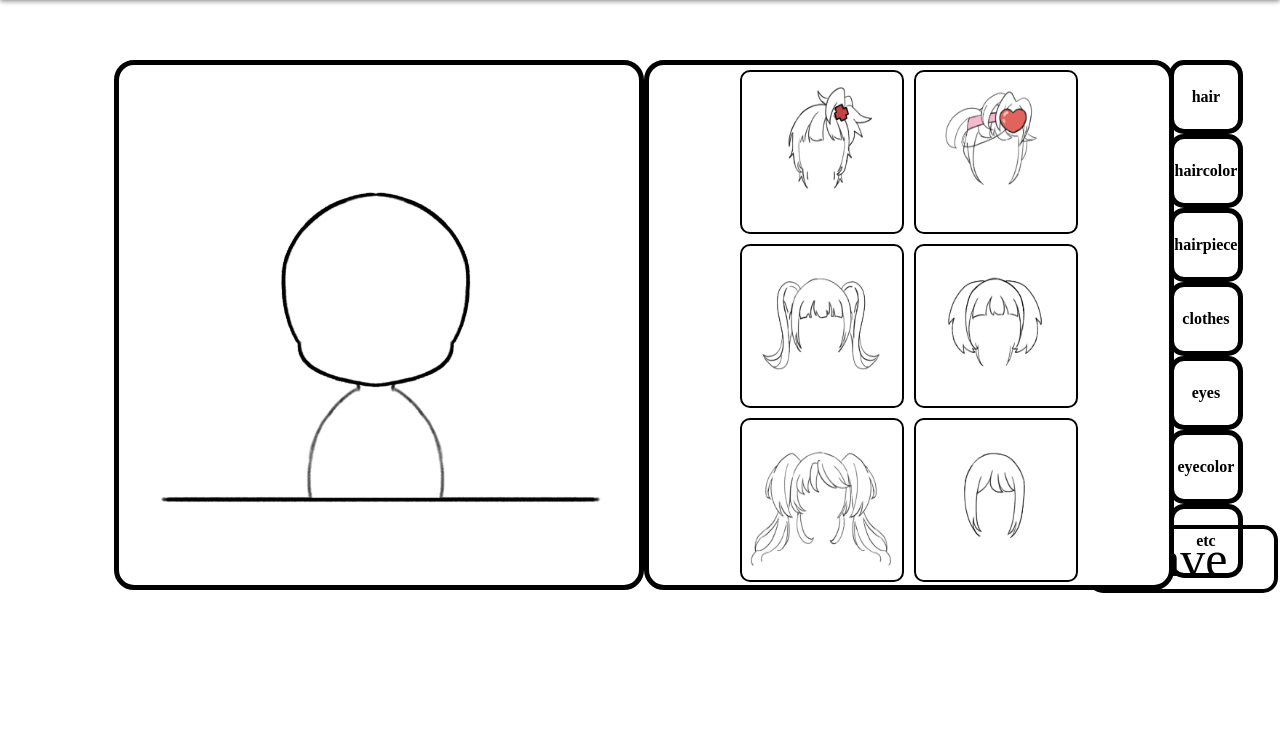
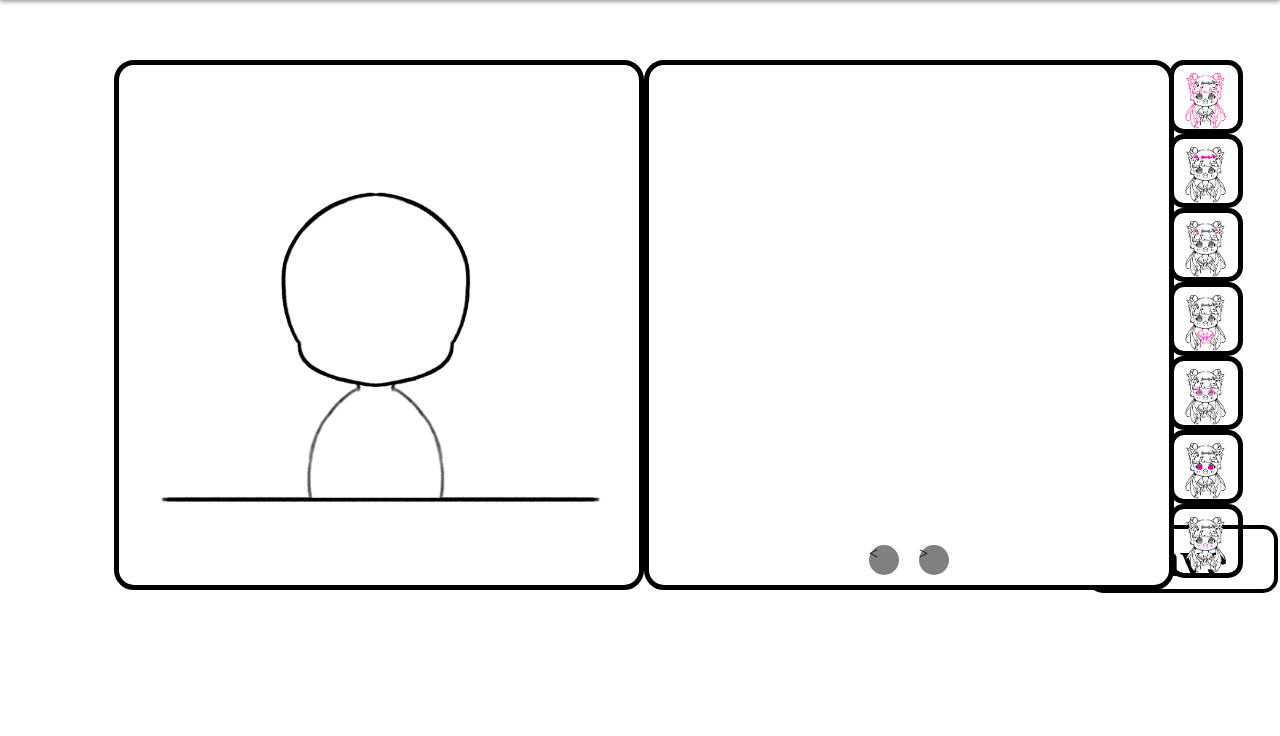
Before and after one commit to dlghkdud/unlock, a Django app: page /unlockk/picrew/ in a window 1280 px wide. Shown: the part 64-800 px from the top of the page. Run offline with Django 3.2, Linux system fonts and the light colour scheme; some web fonts are replaced.

Commit message:
페이지 넘기기 등등 바뀜

```diff
--- a/unlock/mysite/templates/unlockk/picrew.html
+++ b/unlock/mysite/templates/unlockk/picrew.html
@@ -65,8 +65,8 @@
         width: 65vh;
         height: 65vh;
         border-radius: 20px;
-        justify-content: center;
-        align-items: center;
+        justify-content: flex-start;
+        align-items: flex-start;
         overflow: hidden;
         position: relative;
     }
@@ -115,8 +115,8 @@
     .carousel-page {
         display: flex;
         flex-wrap: wrap;
-        justify-content: center;
-        align-items: center;
+        justify-content: flex-start;
+        align-items: flex-start;
         width: 100%;
         height: 100%;
         flex-shrink: 0;
@@ -145,6 +145,10 @@
         margin: 0 10px;
         cursor: pointer;
     }
+    .color1img {
+        width: 10vh;
+        height: 9vh;
+    }
 </style>
 
 <div class="area">
@@ -155,27 +159,23 @@
     <div class="option">
         <div class="carousel-container">
             <div class="carousel" id="carousel">
-                <div class="carousel-page">
-                    <img src="/static/image/picrew/hair/amu.png" alt="Amu Hair" onclick="updateMainImage(this)">
-                    <img src="/static/image/picrew/hair/heart.png" alt="Heart Hair" onclick="updateMainImage(this)">
-                    <img src="/static/image/picrew/hair/black.png" alt="Black Hair" onclick="updateMainImage(this)">
-                    <img src="/static/image/picrew/hair/clober.png" alt="Clober Hair" onclick="updateMainImage(this)">
-                    <img src="/static/image/picrew/hair/dia.png" alt="Dia Hair" onclick="updateMainImage(this)">
-                    <img src="/static/image/picrew/hair/spade.png" alt="Spade Hair" onclick="updateMainImage(this)">
-                    <img src="/static/image/picrew/hair/x.png" alt="X Hair" onclick="updateMainImage(this)">
-                </div>
+                <!-- Carousel pages will be dynamically inserted here -->
             </div>
+        </div>
+        <div class="navigation">
+            <div class="nav-button" onclick="prevSlide()">&lt;</div>
+            <div class="nav-button" onclick="nextSlide()">&gt;</div>
         </div>
     </div>
 
     <div class="color">
-        <div class="color1" onclick="updateCarouselContent('hair')"><h4>hair</h4></div>
-        <div class="color2" onclick="updateCarouselContent('haircolor')"><h4>haircolor</h4></div>
-        <div class="color3" onclick="updateCarouselContent('hairpiece')"><h4>hairpiece</h4></div>
-        <div class="color4" onclick="updateCarouselContent('clothes')"><h4>clothes</h4></div>
-        <div class="color5" onclick="updateCarouselContent('eyes')"><h4>eyes</h4></div>
-        <div class="color6" onclick="updateCarouselContent('eyecolor')"><h4>eyecolor</h4></div>
-        <div class="color7" onclick="updateCarouselContent('etc')"><h4>etc</h4></div>
+        <div class="color1" onclick="updateCarouselContent('hair')"><img class="color1img" src="/static/image/picrew/color/hair.png"></div>
+        <div class="color2" onclick="updateCarouselContent('haircolor')"><img class="color1img" src="/static/image/picrew/color/haircolor.png"></div>
+        <div class="color3" onclick="updateCarouselContent('hairpiece')"><img class="color1img" src="/static/image/picrew/color/hairpiece.png"></div>
+        <div class="color4" onclick="updateCarouselContent('clothes')"><img class="color1img" src="/static/image/picrew/color/clothe.png"></div>
+        <div class="color5" onclick="updateCarouselContent('eyes')"><img class="color1img" src="/static/image/picrew/color/eye.png"></div>
+        <div class="color6" onclick="updateCarouselContent('eyecolor')"><img class="color1img" src="/static/image/picrew/color/eyecolor.png"></div>
+        <div class="color7" onclick="updateCarouselContent('etc')"><img class="color1img" src="/static/image/picrew/color/etc.png"></div>
     </div>
 </div>
 
@@ -188,7 +188,7 @@
 <script>
     let currentSlide = 0;
     const carousel = document.getElementById('carousel');
-    const totalSlides = document.querySelectorAll('.carousel-page').length;
+    let totalSlides = 0;
     const selectedImages = [];
 
     function updateCarousel() {
@@ -237,125 +237,123 @@
 
     function updateCarouselContent(type) {
         const carousel = document.getElementById('carousel');
-        let content = '';
+        let images = [];
 
         if (type === 'hair') {
-            content = `
-                <div class="carousel-page">
-                    <img src="/static/image/picrew/hair/amu.png" alt="Amu Hair" onclick="updateMainImage(this)">
-                    <img src="/static/image/picrew/hair/heart.png" alt="Heart Hair" onclick="updateMainImage(this)">
-                    <img src="/static/image/picrew/hair/black.png" alt="Black Hair" onclick="updateMainImage(this)">
-                    <img src="/static/image/picrew/hair/clober.png" alt="Clober Hair" onclick="updateMainImage(this)">
-                    <img src="/static/image/picrew/hair/dia.png" alt="Dia Hair" onclick="updateMainImage(this)">
-                    <img src="/static/image/picrew/hair/spade.png" alt="Spade Hair" onclick="updateMainImage(this)">
-                    <img src="/static/image/picrew/hair/x.png" alt="X Hair" onclick="updateMainImage(this)">
-                </div>
-            `;
+            images = [
+                "/static/image/picrew/hair/amu.png",
+                "/static/image/picrew/hair/heart.png",
+                "/static/image/picrew/hair/black.png",
+                "/static/image/picrew/hair/clober.png",
+                "/static/image/picrew/hair/dia.png",
+                "/static/image/picrew/hair/spade.png",
+                "/static/image/picrew/hair/x.png"
+            ];
         } else if (type === 'haircolor') {
-            content = `
-                <div class="carousel-page">
-                    <img src="/static/image/picrew/haircolor/1.png" alt="haircolor1" onclick="updateMainImage(this)">
-                    <img src="/static/image/picrew/haircolor/2.png" alt="haircolor2" onclick="updateMainImage(this)">
-                    <img src="/static/image/picrew/haircolor/3.png" alt="haircolor3" onclick="updateMainImage(this)">
-                    <img src="/static/image/picrew/haircolor/4.png" alt="haircolor4" onclick="updateMainImage(this)">
-                    <img src="/static/image/picrew/haircolor/5.png" alt="haircolor5" onclick="updateMainImage(this)">
-                    <img src="/static/image/picrew/haircolor/6.png" alt="haircolor6" onclick="updateMainImage(this)">
-                    <img src="/static/image/picrew/haircolor/7.png" alt="haircolor7" onclick="updateMainImage(this)">
-                    <img src="/static/image/picrew/haircolor/8.png" alt="haircolor8" onclick="updateMainImage(this)">
-                </div>
-            `;
+            images = [
+            "/static/image/picrew/haircolor/1.png",
+            "/static/image/picrew/haircolor/2.png",
+            "/static/image/picrew/haircolor/3.png",
+            "/static/image/picrew/haircolor/4.png",
+            "/static/image/picrew/haircolor/5.png",
+            "/static/image/picrew/haircolor/6.png",
+            "/static/image/picrew/haircolor/7.png",
+            "/static/image/picrew/haircolor/8.png"
+            ];
         } else if (type === 'hairpiece') {
-            content = `
-                <div class="carousel-page">
-                    <img src="/static/image/picrew/hairpiece/clober.png" alt="hairpiece clober" onclick="updateMainImage(this)">
-                    <img src="/static/image/picrew/hairpiece/spade.png" alt="hairpiece spade" onclick="updateMainImage(this)">
-                    <img src="/static/image/picrew/hairpiece/dia.png" alt="hairpiece dia" onclick="updateMainImage(this)">
-                    <img src="/static/image/picrew/hairpiece/black.png" alt="hairpiece black" onclick="updateMainImage(this)">
-                    <img src="/static/image/picrew/hairpiece/angel.png" alt="hairpiece angel" onclick="updateMainImage(this)">
-                    <img src="/static/image/picrew/hairpiece/devil.png" alt="hairpiece devil" onclick="updateMainImage(this)">
-                </div>
-            `;
+            images = [
+            "/static/image/picrew/hairpiece/clober.png",
+            "/static/image/picrew/hairpiece/spade.png",
+            "/static/image/picrew/hairpiece/dia.png",
+            "/static/image/picrew/hairpiece/black.png",
+            "/static/image/picrew/hairpiece/angel.png",
+            "/static/image/picrew/hairpiece/devil.png"
+            ];
         } else if (type === 'clothes') {
-            content = `
-                <div class="carousel-page">
-                    <img src="/static/image/picrew/clothes/amu.png" alt="amu" onclick="updateMainImage(this)">
-                    <img src="/static/image/picrew/clothes/heart.png" alt="heart" onclick="updateMainImage(this)">
-                    <img src="/static/image/picrew/clothes/clober.png" alt="clober" onclick="updateMainImage(this)">
-                    <img src="/static/image/picrew/clothes/spade.png" alt="spade" onclick="updateMainImage(this)">
-                    <img src="/static/image/picrew/clothes/dia.png" alt="dia" onclick="updateMainImage(this)">
-                    <img src="/static/image/picrew/clothes/black.png" alt="black" onclick="updateMainImage(this)">
-                    <img src="/static/image/picrew/clothes/angel.png" alt="angel" onclick="updateMainImage(this)">
-                    <img src="/static/image/picrew/clothes/devil.png" alt="devil" onclick="updateMainImage(this)">
-                </div>
-            `;
+            images = [
+            "/static/image/picrew/clothes/amu.png",
+            "/static/image/picrew/clothes/heart.png",
+            "/static/image/picrew/clothes/clober.png",
+            "/static/image/picrew/clothes/spade.png",
+            "/static/image/picrew/clothes/dia.png",
+            "/static/image/picrew/clothes/black.png",
+            "/static/image/picrew/clothes/angel.png",
+            "/static/image/picrew/clothes/devil.png"
+            ];
         } else if (type === 'eyes') {
-            content = `
-                <div class="carousel-page">
-                    <img src="/static/image/picrew/eyes/1.png" alt="eye1" onclick="updateMainImage(this)">
-                    <img src="/static/image/picrew/eyes/2.png" alt="eye2" onclick="updateMainImage(this)">
-                    <img src="/static/image/picrew/eyes/3.png" alt="eye3" onclick="updateMainImage(this)">
-                    <img src="/static/image/picrew/eyes/4.png" alt="eye4" onclick="updateMainImage(this)">
-                    <img src="/static/image/picrew/eyes/5.png" alt="eye5" onclick="updateMainImage(this)">
-                    <img src="/static/image/picrew/eyes/6.png" alt="eye6" onclick="updateMainImage(this)">
-                    <img src="/static/image/picrew/eyes/7.png" alt="eye7" onclick="updateMainImage(this)">
-                    <img src="/static/image/picrew/eyes/8.png" alt="eye8" onclick="updateMainImage(this)">
-                </div>
-            `;
+            images = [
+            "/static/image/picrew/eyes/1.png",
+            "/static/image/picrew/eyes/2.png",
+            "/static/image/picrew/eyes/3.png",
+            "/static/image/picrew/eyes/4.png",
+            "/static/image/picrew/eyes/5.png",
+            "/static/image/picrew/eyes/6.png",
+            "/static/image/picrew/eyes/7.png",
+            "/static/image/picrew/eyes/8.png"
+            ];
         } else if (type === 'eyecolor') {
-            content = `
-                <div class="carousel-page">
-                    <img src="/static/image/picrew/eyecolor/blue1.png" alt="blue1" onclick="updateMainImage(this)">
-                    <img src="/static/image/picrew/eyecolor/blue2.png" alt="blue2" onclick="updateMainImage(this)">
-                    <img src="/static/image/picrew/eyecolor/blue3.png" alt="blue3" onclick="updateMainImage(this)">
-                    <img src="/static/image/picrew/eyecolor/blue4.png" alt="blue4" onclick="updateMainImage(this)">
-                    <img src="/static/image/picrew/eyecolor/blue5.png" alt="blue5" onclick="updateMainImage(this)">
-                    <img src="/static/image/picrew/eyecolor/green1.png" alt="green1" onclick="updateMainImage(this)">
-                    <img src="/static/image/picrew/eyecolor/green2.png" alt="green2" onclick="updateMainImage(this)">
-                    <img src="/static/image/picrew/eyecolor/green3.png" alt="green3" onclick="updateMainImage(this)">
-                    <img src="/static/image/picrew/eyecolor/green4.png" alt="green4" onclick="updateMainImage(this)">
-                    <img src="/static/image/picrew/eyecolor/green5.png" alt="green5" onclick="updateMainImage(this)">
-                    <img src="/static/image/picrew/eyecolor/pink1.png" alt="pink1" onclick="updateMainImage(this)">
-                    <img src="/static/image/picrew/eyecolor/pink2.png" alt="pink2" onclick="updateMainImage(this)">
-                    <img src="/static/image/picrew/eyecolor/pink3.png" alt="pink3" onclick="updateMainImage(this)">
-                    <img src="/static/image/picrew/eyecolor/pink4.png" alt="pink4" onclick="updateMainImage(this)">
-                    <img src="/static/image/picrew/eyecolor/pink5.png" alt="pink5" onclick="updateMainImage(this)">
-                    <img src="/static/image/picrew/eyecolor/purple1.png" alt="purple1" onclick="updateMainImage(this)">
-                    <img src="/static/image/picrew/eyecolor/purple2.png" alt="purple2" onclick="updateMainImage(this)">
-                    <img src="/static/image/picrew/eyecolor/purple3.png" alt="purple3" onclick="updateMainImage(this)">
-                    <img src="/static/image/picrew/eyecolor/purple4.png" alt="purple4" onclick="updateMainImage(this)">
-                    <img src="/static/image/picrew/eyecolor/purple5.png" alt="purple5" onclick="updateMainImage(this)">
-                    <img src="/static/image/picrew/eyecolor/yellow1.png" alt="yellow1" onclick="updateMainImage(this)">
-                    <img src="/static/image/picrew/eyecolor/yellow2.png" alt="yellow2" onclick="updateMainImage(this)">
-                    <img src="/static/image/picrew/eyecolor/yellow3.png" alt="yellow3" onclick="updateMainImage(this)">
-                    <img src="/static/image/picrew/eyecolor/yellow4.png" alt="yellow4" onclick="updateMainImage(this)">
-                    <img src="/static/image/picrew/eyecolor/yellow5.png" alt="yellow5" onclick="updateMainImage(this)">
-                </div>
-            `;
+            images = [
+            "/static/image/picrew/eyecolor/blue1.png",
+            "/static/image/picrew/eyecolor/blue2.png",
+            "/static/image/picrew/eyecolor/blue2.png",
+            "/static/image/picrew/eyecolor/blue4.png",
+            "/static/image/picrew/eyecolor/blue5.png",
+            "/static/image/picrew/eyecolor/green1.png",
+            "/static/image/picrew/eyecolor/green2.png",
+            "/static/image/picrew/eyecolor/green3.png",
+            "/static/image/picrew/eyecolor/green4.png",
+            "/static/image/picrew/eyecolor/green5.png",
+            "/static/image/picrew/eyecolor/pink1.png",
+            "/static/image/picrew/eyecolor/pink2.png",
+            "/static/image/picrew/eyecolor/pink3.png",
+            "/static/image/picrew/eyecolor/pink4.png",
+            "/static/image/picrew/eyecolor/pink5.png",
+            "/static/image/picrew/eyecolor/purple1.png",
+            "/static/image/picrew/eyecolor/purple2.png",
+            "/static/image/picrew/eyecolor/purple3.png",
+            "/static/image/picrew/eyecolor/purple4.png",
+            "/static/image/picrew/eyecolor/purple5.png",
+            "/static/image/picrew/eyecolor/yellow1.png",
+            "/static/image/picrew/eyecolor/yellow2.png",
+            "/static/image/picrew/eyecolor/yellow3.png",
+            "/static/image/picrew/eyecolor/yellow4.png",
+            "/static/image/picrew/eyecolor/yellow5.png"
+            ];
         } else if (type === 'etc') {
-            content = `
-                <div class="carousel-page">
-                    <img src="/static/image/picrew/etc/nose.png" alt="nose" onclick="updateMainImage(this)">
-                    <img src="/static/image/picrew/etc/ear.png" alt="ear" onclick="updateMainImage(this)">
-                    <img src="/static/image/picrew/eyebrow/1.png" alt="eyebrow1" onclick="updateMainImage(this)">
-                    <img src="/static/image/picrew/eyebrow/2.png" alt="eyebrow2" onclick="updateMainImage(this)">
-                    <img src="/static/image/picrew/eyebrow/3.png" alt="eyebrow3" onclick="updateMainImage(this)">
-                    <img src="/static/image/picrew/eyebrow/4.png" alt="eyebrow4" onclick="updateMainImage(this)">
-                    <img src="/static/image/picrew/eyebrow/5.png" alt="eyebrow5" onclick="updateMainImage(this)">
-                    <img src="/static/image/picrew/cheek/1.png" alt="cheek1" onclick="updateMainImage(this)">
-                    <img src="/static/image/picrew/cheek/2.png" alt="cheek2" onclick="updateMainImage(this)">
-                    <img src="/static/image/picrew/cheek/3.png" alt="cheek3" onclick="updateMainImage(this)">
-                    <img src="/static/image/picrew/cheek/4.png" alt="cheek4" onclick="updateMainImage(this)">
-                    <img src="/static/image/picrew/cheek/5.png" alt="cheek5" onclick="updateMainImage(this)">
-                    <img src="/static/image/picrew/mouse/1.png" alt="mouse1" onclick="updateMainImage(this)">
-                    <img src="/static/image/picrew/mouse/2.png" alt="mouse2" onclick="updateMainImage(this)">
-                    <img src="/static/image/picrew/mouse/3.png" alt="mouse3" onclick="updateMainImage(this)">
-                    <img src="/static/image/picrew/mouse/4.png" alt="mouse4" onclick="updateMainImage(this)">
-                    <img src="/static/image/picrew/mouse/5.png" alt="mouse5" onclick="updateMainImage(this)">
-                </div>
-            `;
+            images = [
+            "/static/image/picrew/etc/nose.png",
+            "/static/image/picrew/etc/ear.png",
+            "/static/image/picrew/eyebrow/1.png",
+            "/static/image/picrew/eyebrow/2.png",
+            "/static/image/picrew/eyebrow/3.png",
+            "/static/image/picrew/eyebrow/4.png",
+            "/static/image/picrew/eyebrow/5.png",
+            "/static/image/picrew/cheek/1.png",
+            "/static/image/picrew/cheek/2.png",
+            "/static/image/picrew/cheek/3.png",
+            "/static/image/picrew/cheek/4.png",
+            "/static/image/picrew/cheek/5.png",
+            "/static/image/picrew/mouse/1.png",
+            "/static/image/picrew/mouse/2.png",
+            "/static/image/picrew/mouse/3.png",
+            "/static/image/picrew/mouse/4.png",
+            "/static/image/picrew/mouse/5.png"
+            ];
         }
 
-        carousel.innerHTML = content;
+        const pages = [];
+        let page = [];
+
+        images.forEach((src, index) => {
+            page.push(`<img src="${src}" alt="Image" onclick="updateMainImage(this)">`);
+            if ((index + 1) % 9 === 0 || index === images.length - 1) {
+                pages.push(`<div class="carousel-page">${page.join('')}</div>`);
+                page = [];
+            }
+        });
+
+        carousel.innerHTML = pages.join('');
+        totalSlides = pages.length;
         currentSlide = 0;
         updateCarousel();
     }
```
